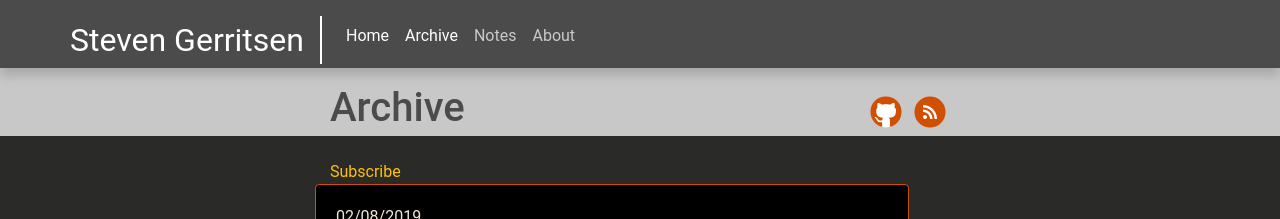
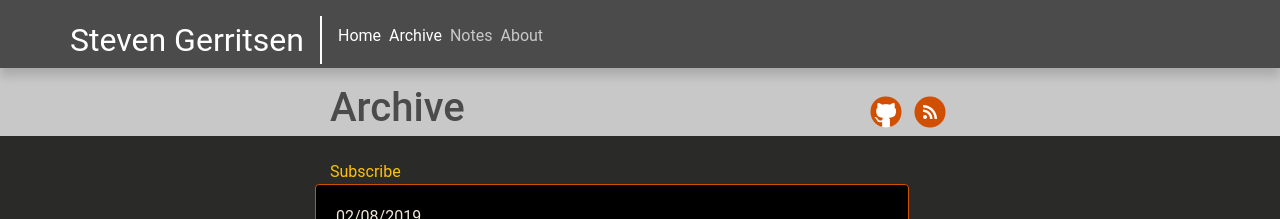
Before and after one commit to Steeff0/steeff0.github.io, a Jekyll site: the page built from pages/archive.html, in a window 1280 px wide. Shown: the top 219 px of the page. Built offline with Jekyll 4.4.1, drawn with Linux system fonts in a browser that asks for light colours; some web fonts are replaced.

```diff
--- a/_sass/custom/_site-header.scss
+++ b/_sass/custom/_site-header.scss
@@ -19,7 +19,7 @@
     }
 
     @include media-breakpoint-between(lg, xl) {
-      .navbar-nav .nav-item:first-child {
+      .navbar-nav .nav-item a:first-child {
         padding-left: 0;
       }
     }
```
